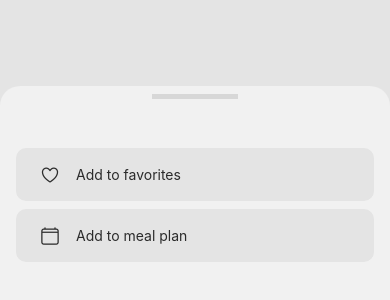
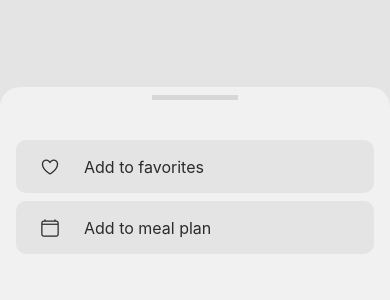
Before and after one commit to justinjya/AICE, a React Native app: screen / in a window 390 px wide. Shown: the part 542-842 px from the top of the page. Built offline with nearby package versions, Linux system fonts and the light colour scheme.

Commit message:
formatted code

```diff
--- a/RecipeDetailsPopup.tsx
+++ b/RecipeDetailsPopup.tsx
@@ -1,13 +1,12 @@
-import React, { useState } from 'react';
+import { StyleSheet, View } from "react-native";
+import { useState } from 'react';
+import { Ionicons } from '@expo/vector-icons';
+import { Colors, Sizes, Spacings } from '@values';
 import { Button } from '@components';
-import { Colors, Sizes, Spacings } from '@values';
-import { SafeAreaView, Text, StyleSheet, Platform, StatusBar as StatusBarAPI, View, Image } from "react-native";
-import { Ionicons } from '@expo/vector-icons';
 
 export default function RecipeDetailsPopup() {
   const [isFavorite, setIsFavorite] = useState(false);
   const [isInMealPlan, setIsInMealPlan] = useState(false);
-
 
   const toggleFavorite = () => {
     setIsFavorite(!isFavorite);
@@ -17,32 +16,36 @@ export default function RecipeDetailsPopup() {
     setIsInMealPlan(!isInMealPlan);
   };
 
-
   return (
     <View style={styles.container}>
-
-        <View style={{ height: 54 }}>
-
-            <View style={styles.RectangleShape} />
-        </View>
-
+      <View style={styles.pullBarThingy} />
       <Button
         title={isFavorite ? 'Remove from favorites' : 'Add to favorites'}
         leftIcon={
-                    <Ionicons name={isFavorite ? 'heart' : 'heart-outline'} size={20} style={{ marginRight: Spacings.m}} color={isFavorite ? Colors.error : Colors.text}  />
+          <Ionicons
+            name={isFavorite ? 'heart' : 'heart-outline'}
+            size={20}
+            style={{ marginRight: Spacings.l }}
+            color={isFavorite ? Colors.error : Colors.text }
+          />
         }
         onPress={toggleFavorite}
-                style={[styles.buttonContainer, { marginBottom: Spacings.s }]}
-                textStyle={{color:isFavorite ? Colors.error : Colors.text}}
+        style={[styles.button, { marginBottom: Spacings.s }]}
+        textStyle={[styles.buttonText, { color: isFavorite ? Colors.error : Colors.text }]}
       />
       <Button
         title={isInMealPlan ? 'Remove from meal plan' : 'Add to meal plan'}
         leftIcon={
-                    <Ionicons name={isInMealPlan ? 'calendar-clear': 'calendar-clear-outline'} size={20} style={{ marginRight: Spacings.m }} color={isInMealPlan ? Colors.error : Colors.text}/>
+          <Ionicons
+            name={isInMealPlan ? 'calendar-clear': 'calendar-clear-outline'}
+            size={20}
+            style={{ marginRight: Spacings.l }}
+            color={isInMealPlan ? Colors.error : Colors.text}
+          />
         }
         onPress={toggleMealPlan}
-                style={styles.buttonContainer}
-                textStyle={{color:isInMealPlan ? Colors.error : Colors.text}}
+        style={[styles.button, { marginBottom: Spacings.xxxl }]}
+        textStyle={[styles.buttonText, { color: isInMealPlan ? Colors.error : Colors.text }]}
       />
     </View>
   );
@@ -59,21 +62,23 @@ const styles = StyleSheet.create({
     paddingHorizontal: Spacings.m,
     paddingTop: Spacings.s,
   },
-    buttonContainer: {
+  button: {
+    width: '100%',
     height: 53,
-        width: '100%',
     backgroundColor: Colors.gray_100,
     borderRadius: 10,
     alignItems: 'flex-start',
     justifyContent: 'center',
     paddingHorizontal: Spacings.l,
-        marginBottom: 40,
   },
-
-    RectangleShape: {
+  buttonText: {
+    fontSize: Sizes.h3,
+  },
+  pullBarThingy: {
     width: 86,
     height: 5,
     backgroundColor: '#D7D7D7',
     alignSelf: 'center',
+    marginBottom: Spacings.xxl,
   },
 });
```
Lines whose indentation alone changed are shown as unchanged.
